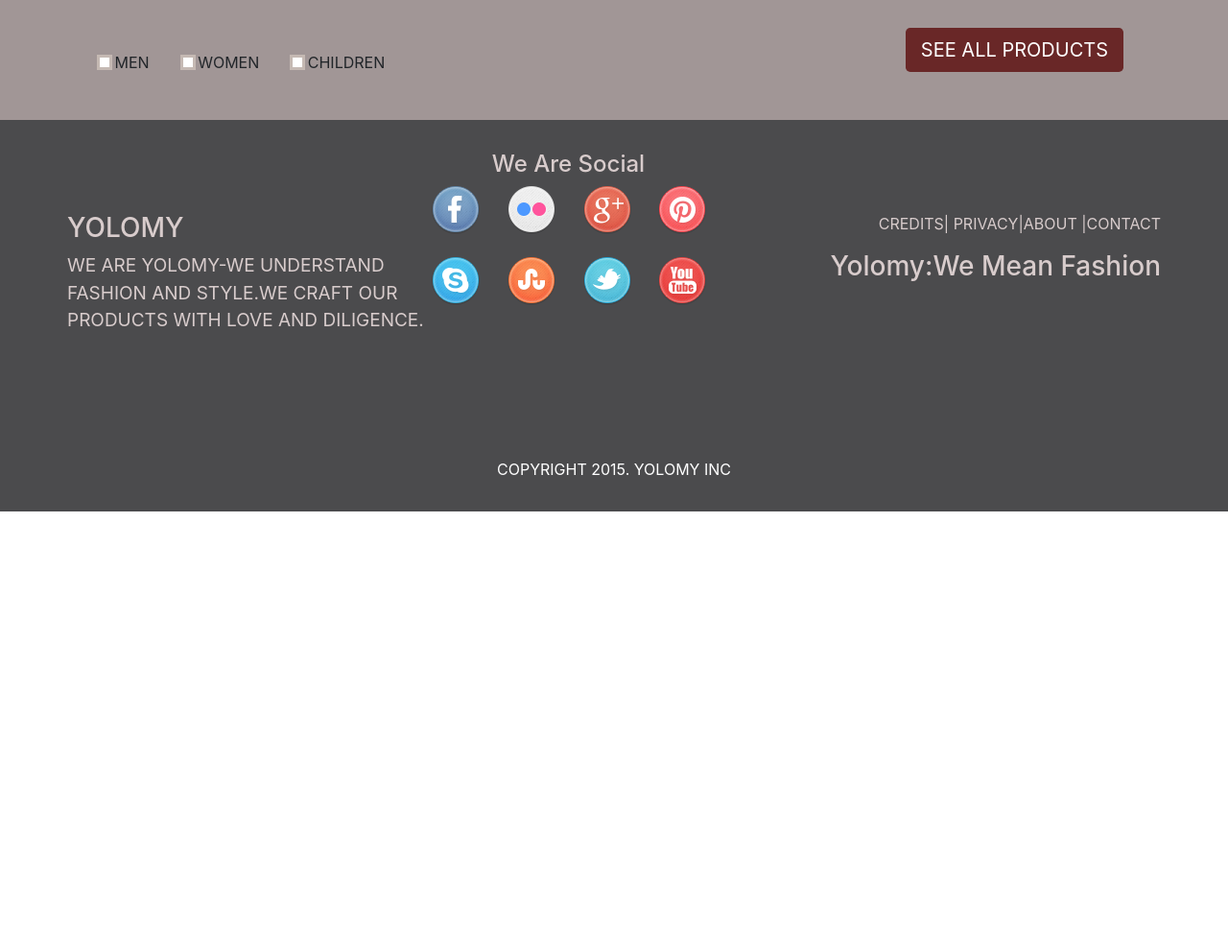
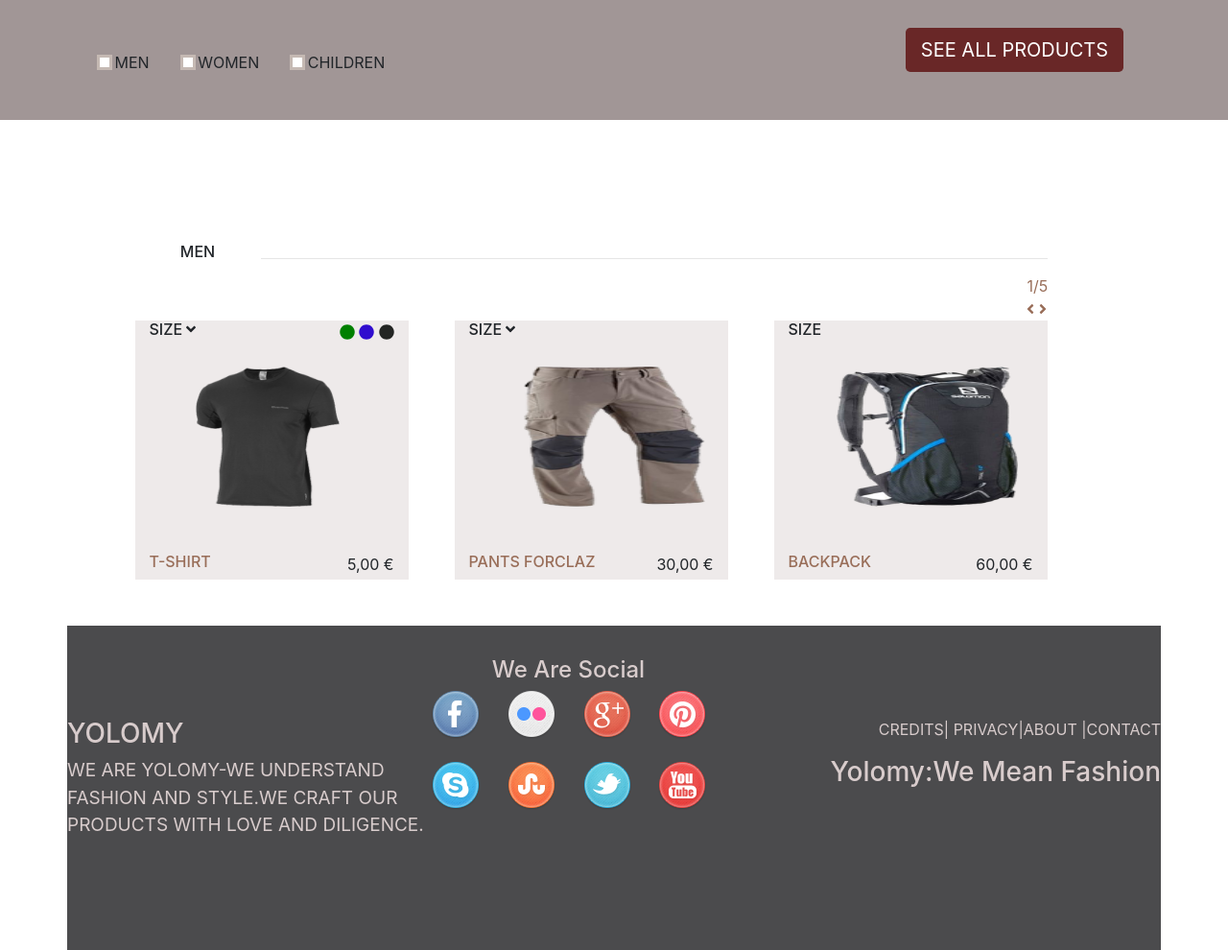
Before and after one commit to DevSheila/yolomy.github.io, a plain HTML site: page index.html in a window 1280 px wide. Shown: the part 740-1730 px from the top of the page at 96% size. Before the commit the page ends 1273 px from the top, so only its background shows below. Drawn offline with nearby package versions, Linux system fonts and the light colour scheme; files whose address does not match are found by name.

Commit message:
mens section products

```diff
--- a/index.html
+++ b/index.html
@@ -104,6 +104,76 @@
 
     </section>
     <!-- products -->
+    <section class="product-grid">
+
+        <div class="container">
+
+
+
+            <div class="row d-flex justify-content-center">
+
+           <div class="products men">
+            <div class="category-men d-flex justify-content-center ">
+                <h6>MEN</h6>
+                <hr class="ml-5  d-flex align-item-center" style="width: 820px;">
+
+            </div>
+
+            <div class="page-scroll float-right ml-auto ">
+                <div>1/5</div>
+                <div><i class="fas fa-angle-left"></i> <i class="fas fa-angle-right"></i></div>
+            </div>
+           </div>
+                <!-- product 1 -->
+                <div class="product-item products  col-lg-3 col-md-3 men" id="aproducts">
+                    <div class="product_info">
+                        <h6 class="product_size float-left">SIZE <i class="fas fa-angle-down"></i></h6>
+                        <div class="product_color float-right"><i class="fas fa-circle icon_green"></i> <i class="fas fa-circle icon_blue"></i> <i class="fas fa-circle icon_black"></i></div>
+                    </div>
+                    <div class=" d-flex justify-content-center py-5">
+                        <img class="product_image" src="public/images/products/tshirt.png" alt="">
+                    </div>
+
+                    <div class="product_info">
+                        <h6 class="product_name float-left ">T-SHIRT</h6>
+                        <div class="product_price float-right">5,00 &euro; </div>
+                    </div>
+                </div>
+
+                <!-- product 2 -->
+                <div class="product-item products  col-lg-3 col-md-3 men">
+                    <div class="product_info">
+                        <h6 class="product_size float-left">SIZE <i class="fas fa-angle-down"></i></h6>
+                    </div>
+                    <div class=" d-flex justify-content-center py-5">
+                        <img class="product_image" src="public/images/products/pants.png" alt="">
+                    </div>
+
+                    <div class="product_info">
+                        <h6 class="product_name float-left ">PANTS FORCLAZ</h6>
+                        <div class="product_price float-right">30,00 &euro; </div>
+                    </div>
+                </div>
+
+                <!-- product 3-->
+                <div class="product-item products  col-lg-3 col-md-3 men">
+                    <div class="product_info">
+                        <h6 class="product_size float-left">SIZE </h6>
+                    </div>
+                    <div class=" d-flex justify-content-center py-5">
+                        <img class="product_image" src="public/images/products/backpack.png" alt="">
+                    </div>
+
+                    <div class="product_info">
+                        <h6 class="product_name float-left ">BACKPACK</h6>
+                        <div class="product_price float-right">60,00 &euro; </div>
+                    </div>
+                </div>
+
+
+
+
+
 
     <footer class="footer-section">
         <div class="container">
```
